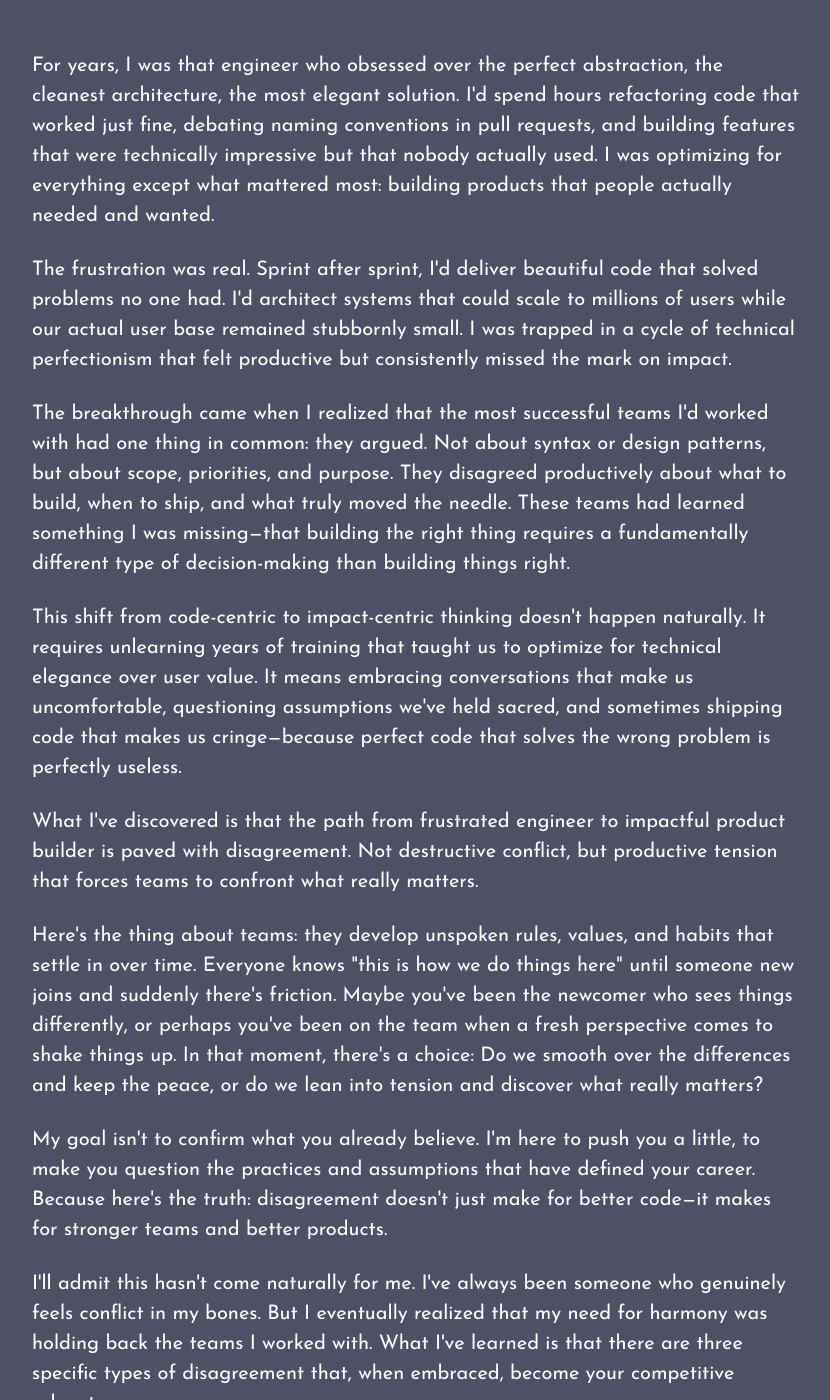
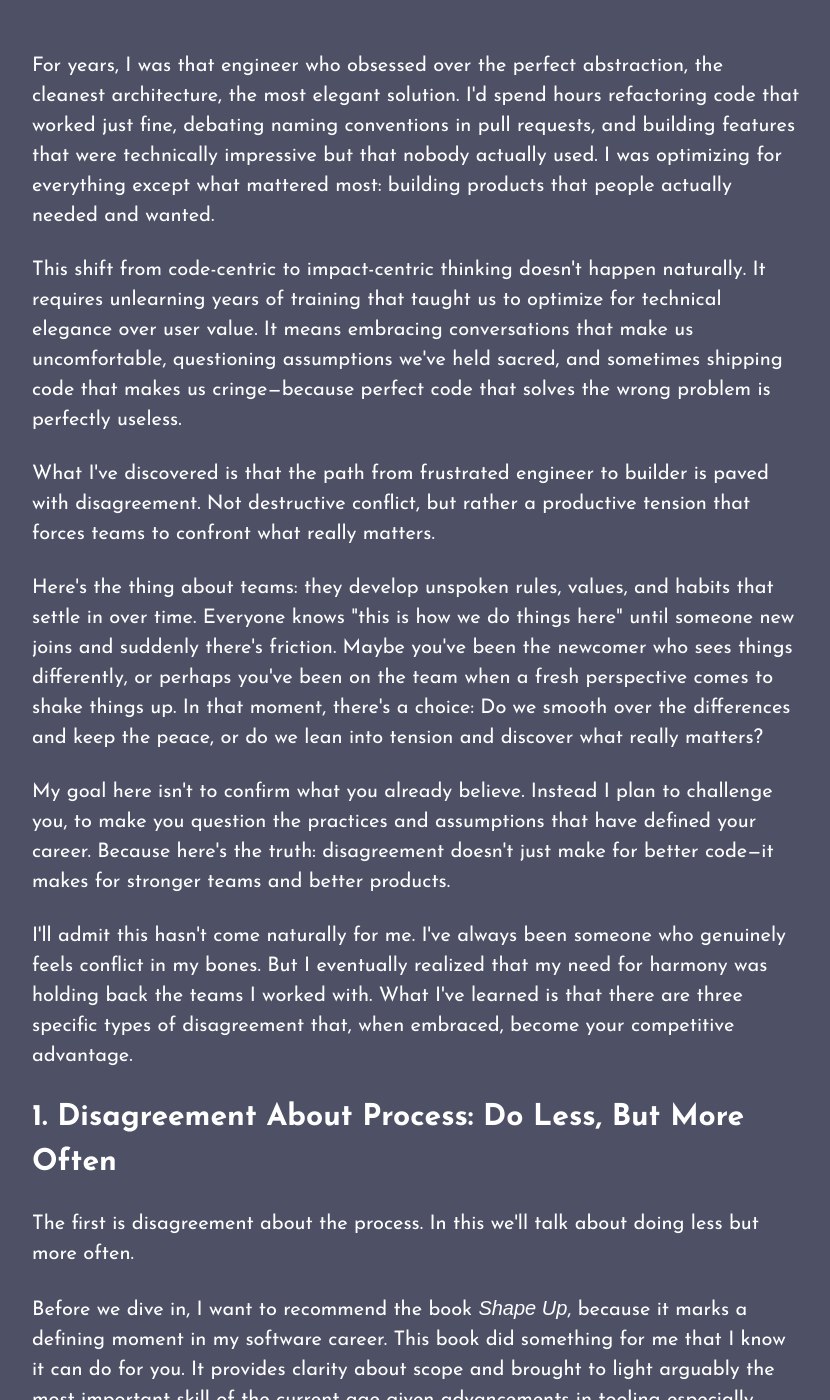
Before and after one commit to toranb/toranb.github.io, a Jekyll site: the page built from _posts/2025-10-04-embracing-disagreement.html, in a window 1280 px wide and 1400 px high, scrolled down 219 px. Shown: the whole window, without its empty margins (224-1054 px from the left). Built offline with Jekyll 4.4.1, drawn with Linux system fonts in a browser that asks for light colours; some web fonts are replaced; Markdown is read by kramdown in place of the engine named in the settings; some of the changed text lies outside the part shown.

Commit message:
moved disagreement to _posts

```diff
--- a/2025-10-04-embracing-disagreement.html
+++ b/_posts/2025-10-04-embracing-disagreement.html
@@ -6,17 +6,13 @@
 ---
 <p>For years, I was that engineer who obsessed over the perfect abstraction, the cleanest architecture, the most elegant solution. I'd spend hours refactoring code that worked just fine, debating naming conventions in pull requests, and building features that were technically impressive but that nobody actually used. I was optimizing for everything except what mattered most: building products that people actually needed and wanted.</p>
 
-<p>The frustration was real. Sprint after sprint, I'd deliver beautiful code that solved problems no one had. I'd architect systems that could scale to millions of users while our actual user base remained stubbornly small. I was trapped in a cycle of technical perfectionism that felt productive but consistently missed the mark on impact.</p>
-
-<p>The breakthrough came when I realized that the most successful teams I'd worked with had one thing in common: they argued. Not about syntax or design patterns, but about scope, priorities, and purpose. They disagreed productively about what to build, when to ship, and what truly moved the needle. These teams had learned something I was missing—that building the right thing requires a fundamentally different type of decision-making than building things right.</p>
-
 <p>This shift from code-centric to impact-centric thinking doesn't happen naturally. It requires unlearning years of training that taught us to optimize for technical elegance over user value. It means embracing conversations that make us uncomfortable, questioning assumptions we've held sacred, and sometimes shipping code that makes us cringe—because perfect code that solves the wrong problem is perfectly useless.</p>
 
-<p>What I've discovered is that the path from frustrated engineer to impactful product builder is paved with disagreement. Not destructive conflict, but productive tension that forces teams to confront what really matters.</p>
+<p>What I've discovered is that the path from frustrated engineer to builder is paved with disagreement. Not destructive conflict, but rather a productive tension that forces teams to confront what really matters.</p>
 
 <p>Here's the thing about teams: they develop unspoken rules, values, and habits that settle in over time. Everyone knows "this is how we do things here" until someone new joins and suddenly there's friction. Maybe you've been the newcomer who sees things differently, or perhaps you've been on the team when a fresh perspective comes to shake things up. In that moment, there's a choice: Do we smooth over the differences and keep the peace, or do we lean into tension and discover what really matters?</p>
 
-<p>My goal isn't to confirm what you already believe. I'm here to push you a little, to make you question the practices and assumptions that have defined your career. Because here's the truth: disagreement doesn't just make for better code—it makes for stronger teams and better products.</p>
+<p>My goal here isn't to confirm what you already believe. Instead I plan to challenge you, to make you question the practices and assumptions that have defined your career. Because here's the truth: disagreement doesn't just make for better code—it makes for stronger teams and better products.</p>
 
 <p>I'll admit this hasn't come naturally for me. I've always been someone who genuinely feels conflict in my bones. But I eventually realized that my need for harmony was holding back the teams I worked with. What I've learned is that there are three specific types of disagreement that, when embraced, become your competitive advantage.</p>
 
```
Also changed, not shown: other parts of _posts/2025-10-04-embracing-disagreement.html (+1 -1 lines).
